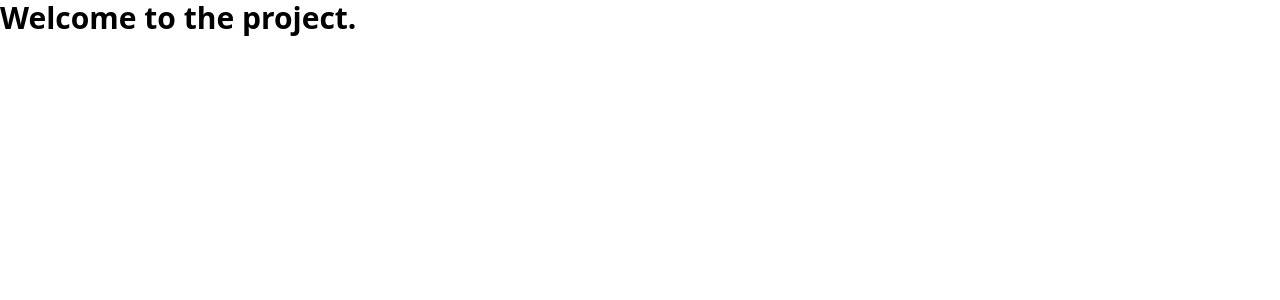
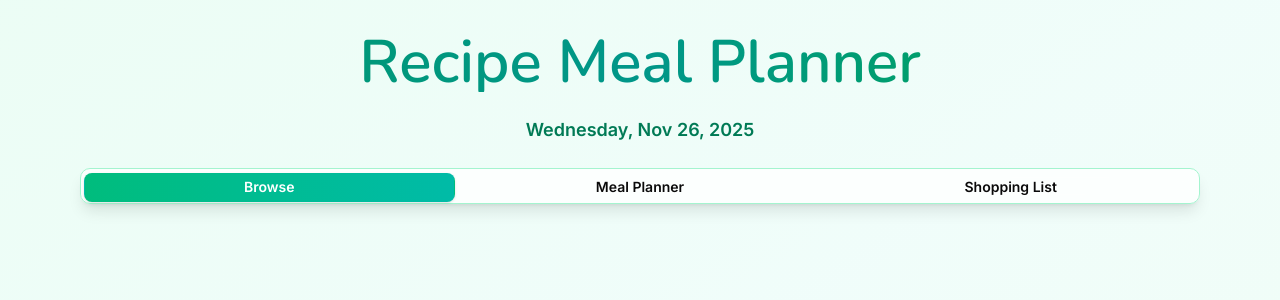
Before and after one commit to arif1205/techcare-recipe-planner, a React (Vite) app: page / in a window 1280 px wide. Shown: the top 300 px of the page. Built offline with nearby package versions, Linux system fonts and the light colour scheme; no server answers.

Commit message:
feat: added tab

```diff
--- a/src/App.tsx
+++ b/src/App.tsx
@@ -1,6 +1,41 @@
+import { format } from "date-fns";
+import { Tabs, TabsList, TabsTrigger, TabsContent } from "@/components/ui/tabs";
+import { TabsData } from "./data/index.data";
+
 function App() {
 	return (
-		<div className='text-3xl font-bold font-nun'>Welcome to the project.</div>
+		<div className='min-h-screen bg-linear-to-br from-emerald-50 via-teal-50 to-green-50'>
+			<header className='pt-8 pb-6 px-4'>
+				<h1 className='text-center text-6xl font-semibold font-nunito bg-linear-to-r from-emerald-600 via-teal-600 to-green-600 bg-clip-text text-transparent'>
+					Recipe Meal Planner
+				</h1>
+			</header>
+
+			<main className='max-w-6xl mx-auto px-4 pb-8'>
+				<div className='mb-6 text-center'>
+					<p className='text-lg font-semibold text-emerald-700 font-inter'>
+						{format(new Date(), "EEEE, MMM dd, yyyy")}
+					</p>
+				</div>
+
+				<Tabs defaultValue='browse' className='w-full'>
+					<TabsList className='grid w-full grid-cols-3 bg-white/80 backdrop-blur-sm shadow-lg border border-emerald-200'>
+						{TabsData.map((tab) => (
+							<TabsTrigger
+								key={tab.value}
+								value={tab.value}
+								className='data-[state=active]:bg-linear-to-r data-[state=active]:from-emerald-500 data-[state=active]:to-teal-500 data-[state=active]:text-white font-inter font-semibold'>
+								{tab.label}
+							</TabsTrigger>
+						))}
+					</TabsList>
+
+					<TabsContent value='browse'></TabsContent>
+					<TabsContent value='meal-planner'></TabsContent>
+					<TabsContent value='shopping-list'></TabsContent>
+				</Tabs>
+			</main>
+		</div>
 	);
 }
 
--- /dev/null
+++ b/src/data/index.data.ts
@@ -0,0 +1,14 @@
+export const TabsData = [
+	{
+		label: "Browse",
+		value: "browse",
+	},
+	{
+		label: "Meal Planner",
+		value: "meal-planner",
+	},
+	{
+		label: "Shopping List",
+		value: "shopping-list",
+	},
+];
```
